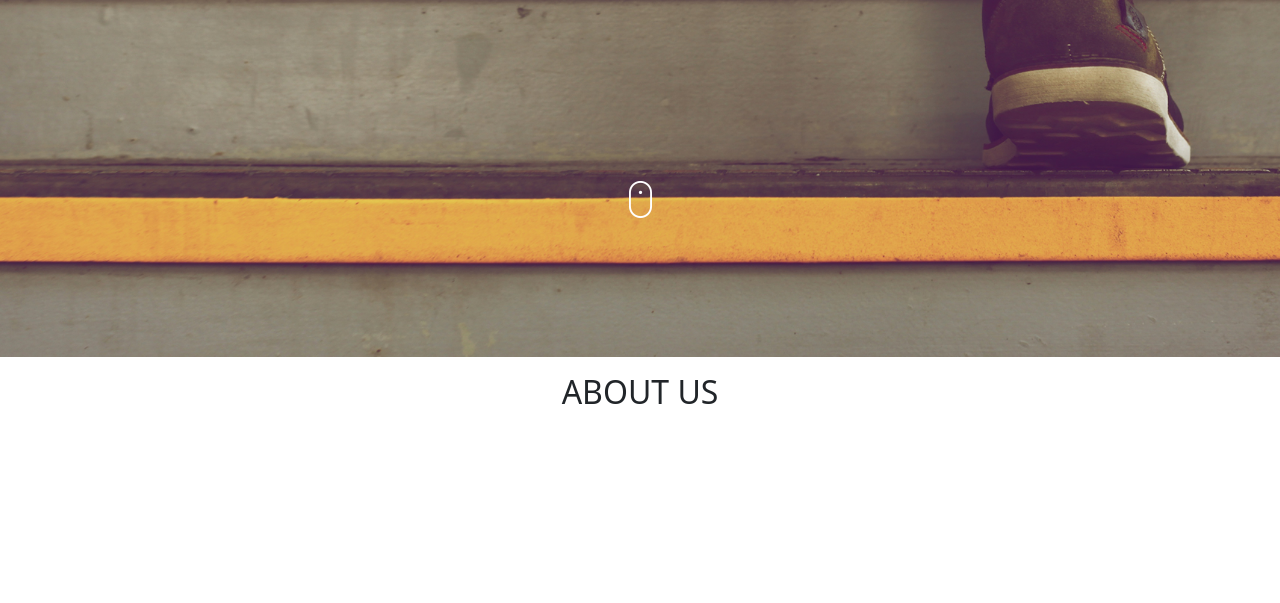
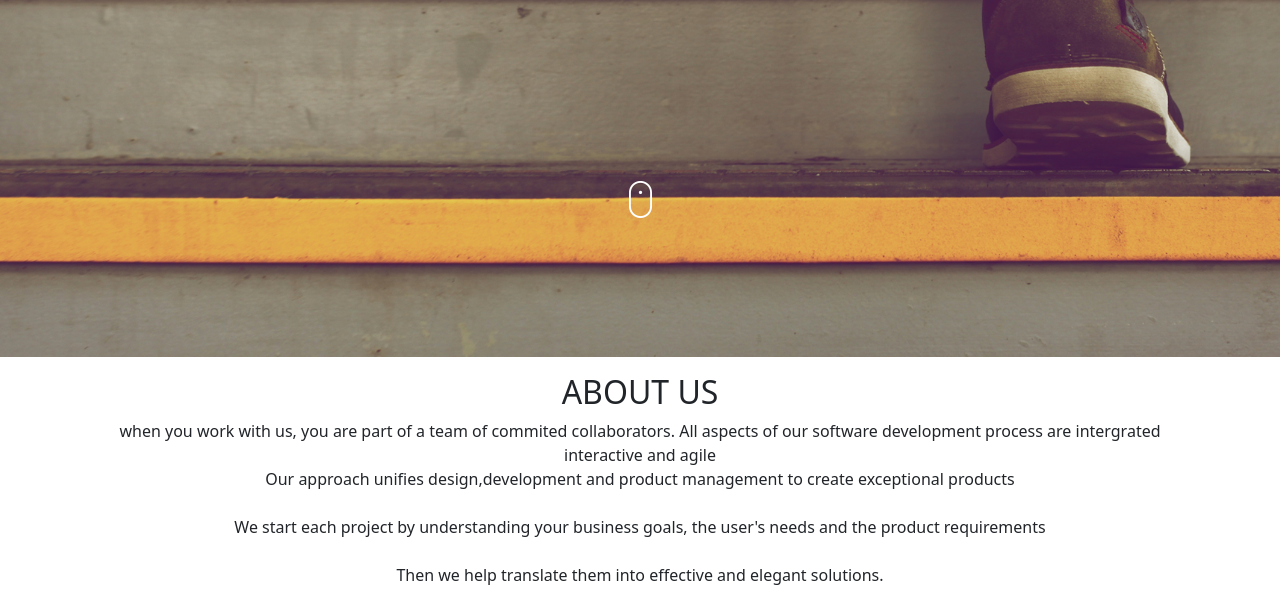
Before and after one commit to Kimutai01/Delani, a plain HTML site: page index.html in a window 1280 px wide. Shown: the part 443-1046 px from the top of the page. Before the commit the page ends 862 px from the top, so only its background shows below. Drawn offline with nearby package versions, Linux system fonts and the light colour scheme.

Commit message:
adding the paragraph in the about

```diff
--- a/index.html
+++ b/index.html
@@ -25,6 +25,7 @@
 <div class="container">
 <div class="text-center">
 <h2 class="mt-3">ABOUT US</h2>
+<p class="justify-content-between">when you work with us, you are part of a team of commited collaborators. All aspects of our software development process are intergrated interactive and agile <br>Our approach unifies design,development and product management to create exceptional products <br><br> We start each project by understanding your business goals, the user's needs and the product requirements <br><br>Then we help translate them into effective and elegant solutions.</p>
 
 </div>
 
```
